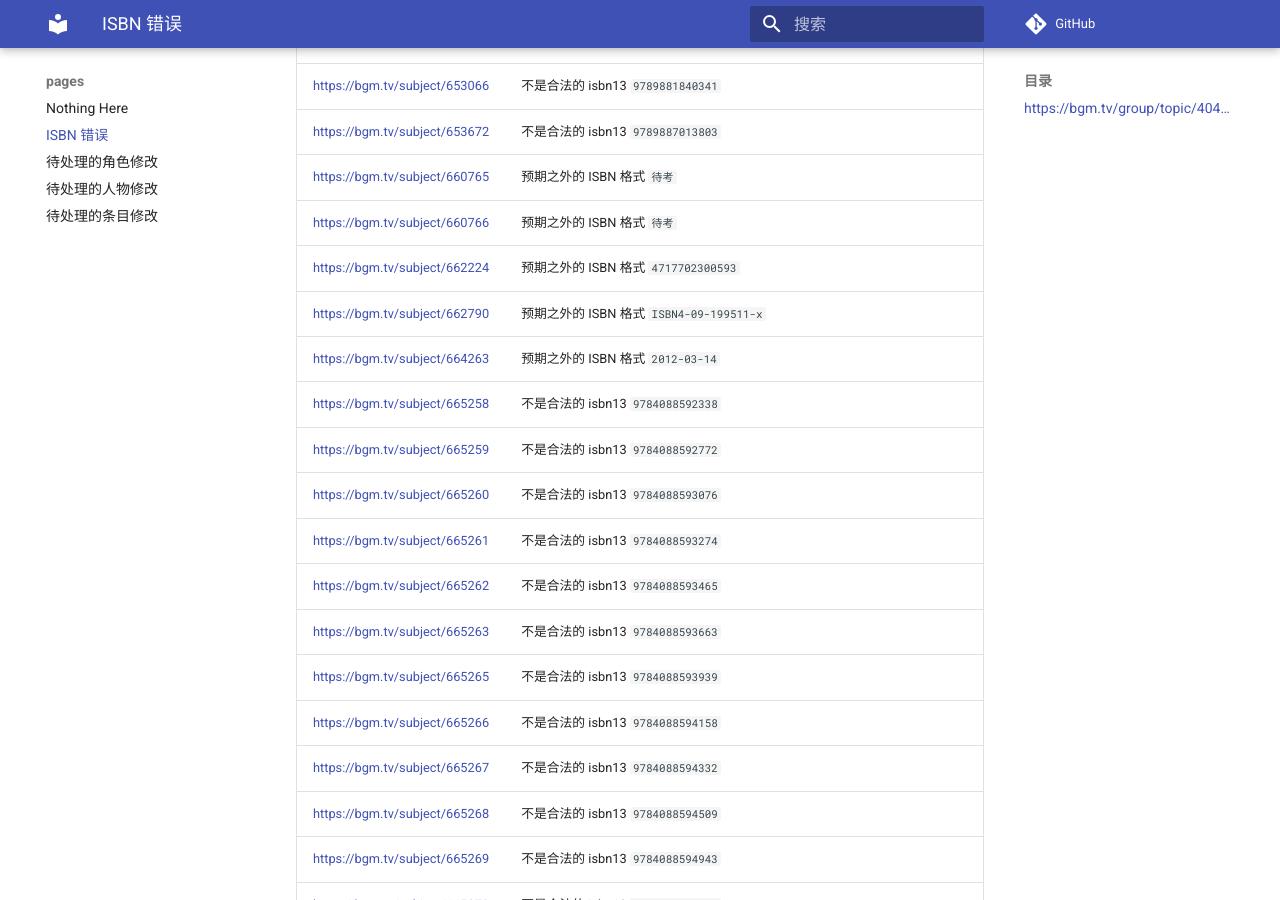
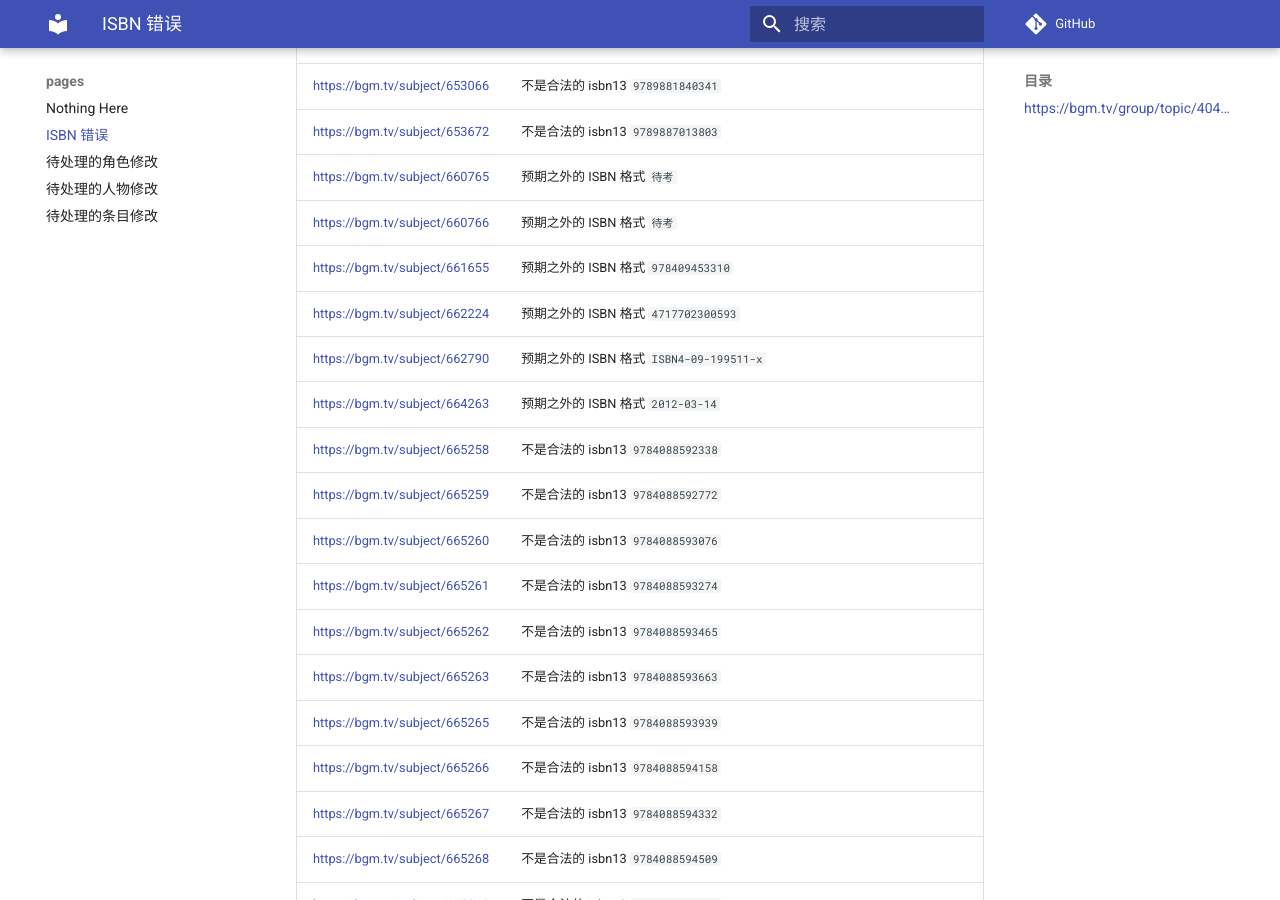
Before and after one commit to trim21/bangumi-pages, an MkDocs documentation site: the page built from docs/isbn.md, in a window 1280 px wide and 900 px high, scrolled down 11142 px. Built offline with MkDocs 1.6.1 and Material for MkDocs 9.7.7, drawn with Linux system fonts in a browser that asks for light colours; comment, search, counter and statistics services are not loaded; part of the change alters nothing that is shown.

Commit message:
update isbn.md

```diff
--- a/docs/isbn.md
+++ b/docs/isbn.md
@@ -1,7 +1,7 @@
 # ISBN 错误
 ## <https://bgm.tv/group/topic/404801>
 
-total 264
+total 265
 
 | url | error |
 | --- |  ---  |
@@ -248,6 +248,7 @@ total 264
 | <https://bgm.tv/subject/653672> | 不是合法的 isbn13 <code>9789887013803</code> |
 | <https://bgm.tv/subject/660765> | 预期之外的 ISBN 格式 `待考` |
 | <https://bgm.tv/subject/660766> | 预期之外的 ISBN 格式 `待考` |
+| <https://bgm.tv/subject/661655> | 预期之外的 ISBN 格式 `978409453310` |
 | <https://bgm.tv/subject/662224> | 预期之外的 ISBN 格式 `4717702300593` |
 | <https://bgm.tv/subject/662790> | 预期之外的 ISBN 格式 `ISBN4-09-199511-x` |
 | <https://bgm.tv/subject/664263> | 预期之外的 ISBN 格式 `2012-03-14` |
```
